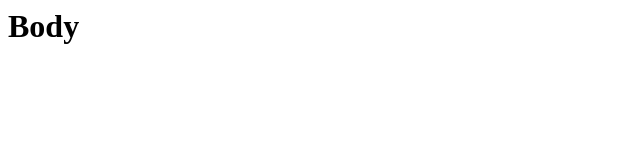
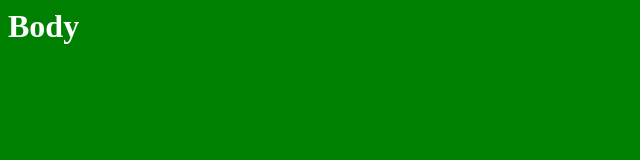
Before and after one commit to axpbth/Something, a plain HTML site: page index.html in a window 1280 px wide. Shown: the whole page, without its empty margins (0-640 px from the left). Drawn offline with Linux system fonts and the light colour scheme.

Commit message:
Update index.html

```diff
--- a/index.html
+++ b/index.html
@@ -8,5 +8,9 @@
   </body>
 
   <style>
-    body
+    body {
+      background-color:green;
+      color:#fff;
+    }
+  </style>
 </html>
```
